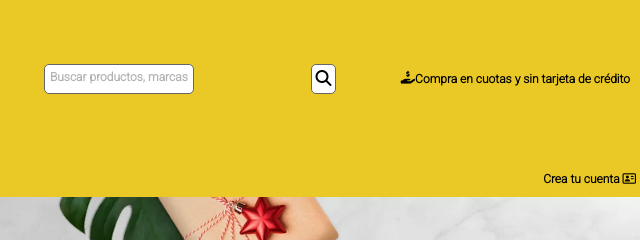
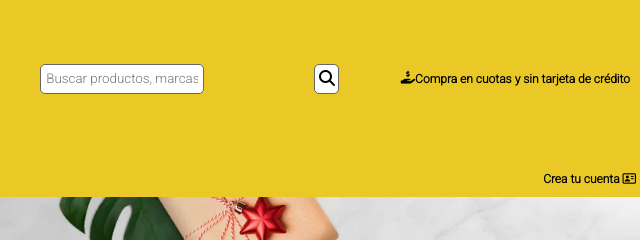
Before and after one commit to leled10s/MercadoLiebre-CursoFullStack, a website: page views/home.html in a window 1280 px wide. Shown: the top 240 px of the page, 447-1087 px from the left. Drawn offline with Linux system fonts and the light colour scheme; files that its build step writes are made by us from their sources; files whose address does not match are found by name.

Commit message:
texto de barra busqueda

```diff
--- a/public/css/styles.css
+++ b/public/css/styles.css
@@ -58,6 +58,14 @@ header{
     text-overflow: clip;
     font-weight: bold;
     opacity: 0.5;
+}
+
+#busqueda{
+    border: none;
+}
+
+#busqueda:enabled{
+    border: none;
 }
 
 #lupa{
--- a/views/home.html
+++ b/views/home.html
@@ -18,7 +18,7 @@
             </div>
             <div class="search-bar">
                 <div id="barra-busqueda">
-                    <p>Buscar productos, marcas</p>
+                    <input type="text" id="busqueda" placeholder="Buscar productos, marcas">
                 </div>
                 <div id="lupa"><i class="fa-solid fa-magnifying-glass"></i></div>
             </div>
```
